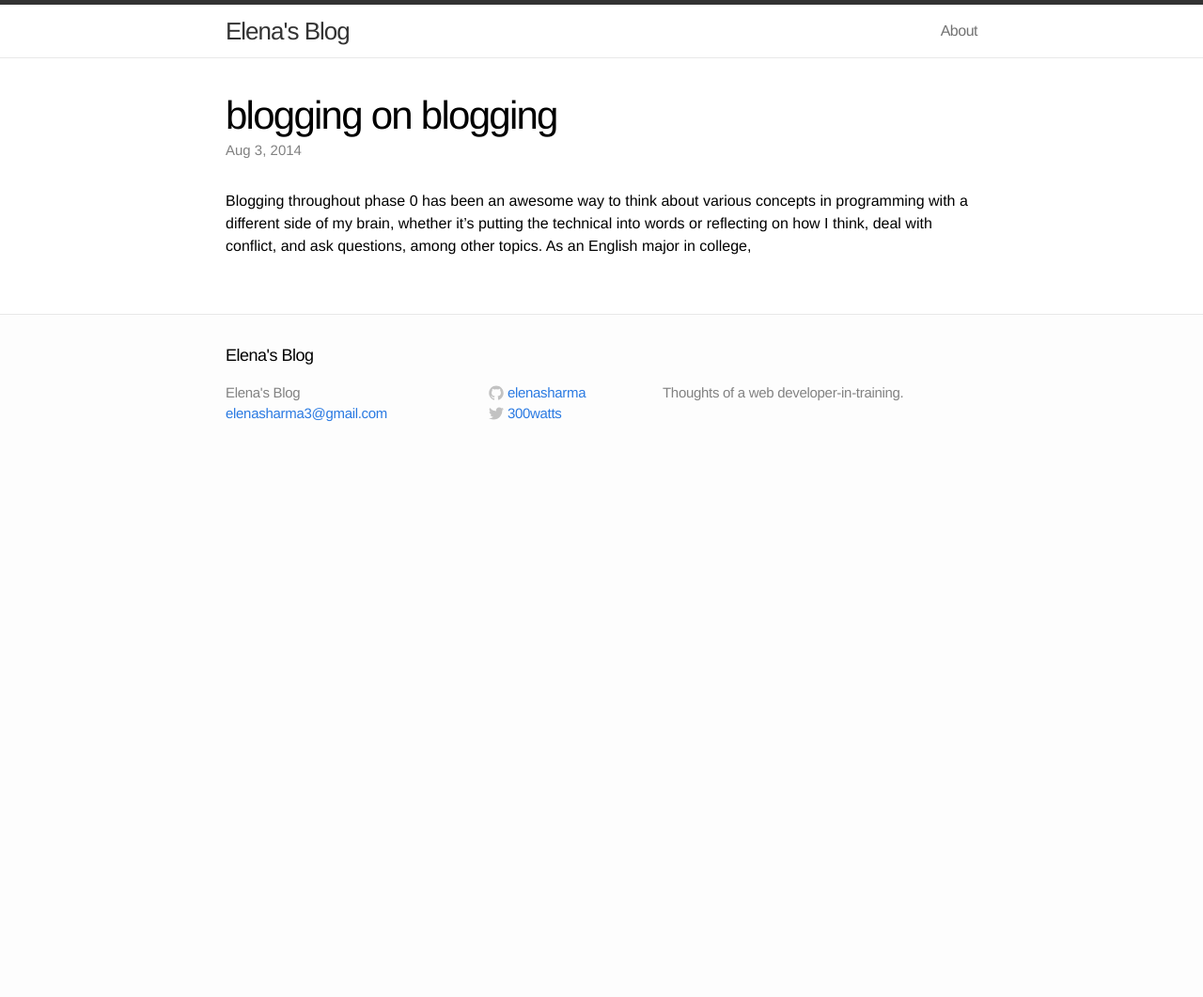
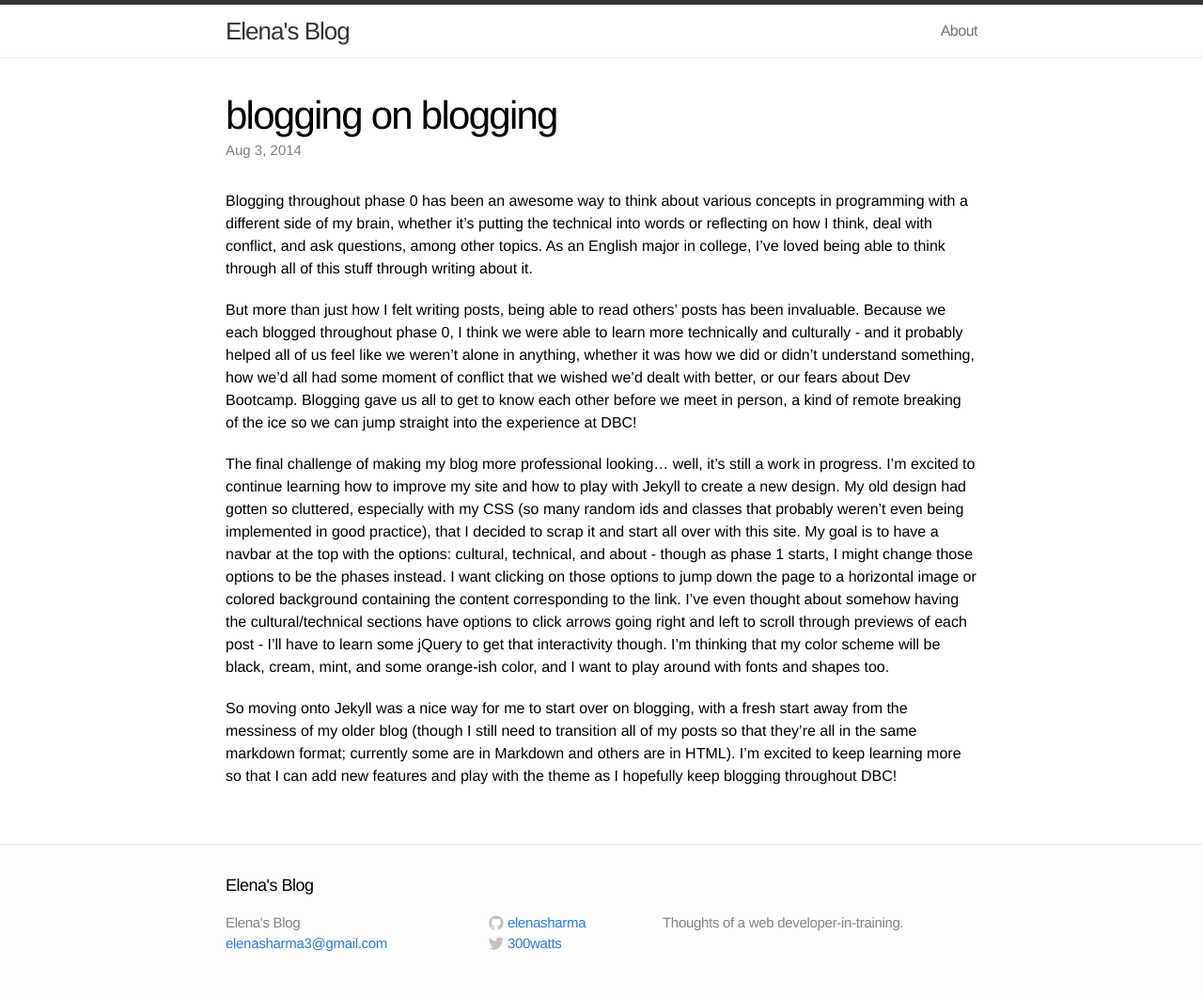
Before and after one commit to elenasharma/elenasharma.github.io, a Jekyll site: the page built from _posts/2014-08-03-wk9blogreflection.markdown, in a window 1280 px wide. Shown: the whole page at 94% size. Built offline with Jekyll 4.4.1, drawn with Linux system fonts in a browser that asks for light colours; before the commit the page ends 900 px from its top, so only the background shows below that.

Commit message:
added wk9 blogging on blogging post

```diff
--- a/_posts/2014-08-03-wk9blogreflection.markdown
+++ b/_posts/2014-08-03-wk9blogreflection.markdown
@@ -3,4 +3,10 @@ layout: post
 title: "blogging on blogging"
 date:   2014-08-03 21:51:00
 ---
-Blogging throughout phase 0 has been an awesome way to think about various concepts in programming with a different side of my brain, whether it's putting the technical into words or reflecting on how I think, deal with conflict, and ask questions, among other topics. As an English major in college,
+Blogging throughout phase 0 has been an awesome way to think about various concepts in programming with a different side of my brain, whether it's putting the technical into words or reflecting on how I think, deal with conflict, and ask questions, among other topics. As an English major in college, I've loved being able to think through all of this stuff through writing about it.
+
+But more than just how I felt writing posts, being able to read others' posts has been invaluable. Because we each blogged throughout phase 0, I think we were able to learn more technically and culturally - and it probably helped all of us feel like we weren't alone in anything, whether it was how we did or didn't understand something, how we'd all had some moment of conflict that we wished we'd dealt with better, or our fears about Dev Bootcamp. Blogging gave us all to get to know each other before we meet in person, a kind of remote breaking of the ice so we can jump straight into the experience at DBC!
+
+The final challenge of making my blog more professional looking... well, it's still a work in progress. I'm excited to continue learning how to improve my site and how to play with Jekyll to create a new design. My old design had gotten so cluttered, especially with my CSS (so many random ids and classes that probably weren't even being implemented in good practice), that I decided to scrap it and start all over with this site. My goal is to have a navbar at the top with the options: cultural, technical, and about - though as phase 1 starts, I might change those options to be the phases instead. I want clicking on those options to jump down the page to a horizontal image or colored background containing the content corresponding to the link. I've even thought about somehow having the cultural/technical sections have options to click arrows going right and left to scroll through previews of each post - I'll have to learn some jQuery to get that interactivity though. I'm thinking that my color scheme will be black, cream, mint, and some orange-ish color, and I want to play around with fonts and shapes too.
+
+So moving onto Jekyll was a nice way for me to start over on blogging, with a fresh start away from the messiness of my older blog (though I still need to transition all of my posts so that they're all in the same markdown format; currently some are in Markdown and others are in HTML). I'm excited to keep learning more so that I can add new features and play with the theme as I hopefully keep blogging throughout DBC!
```
